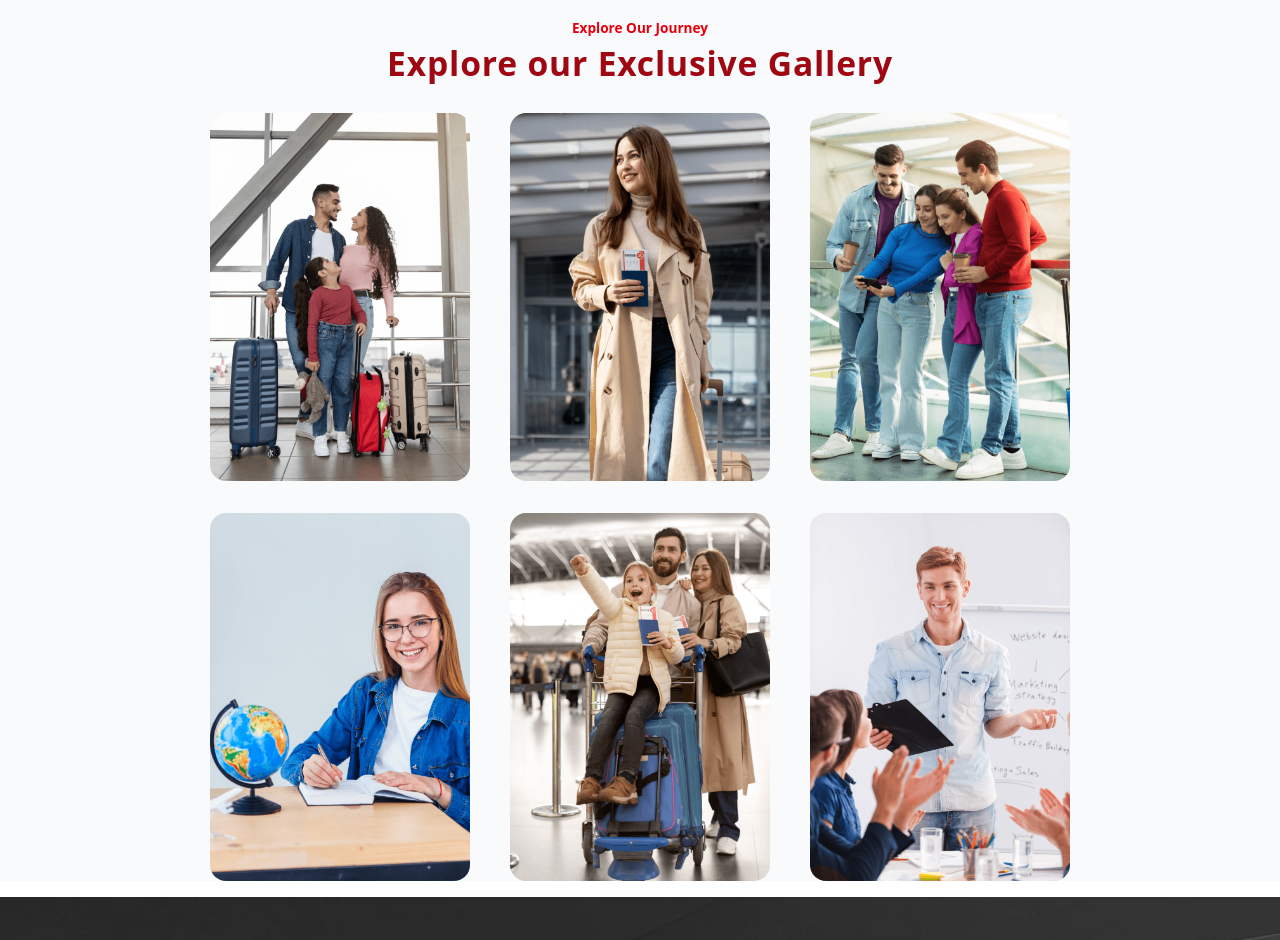
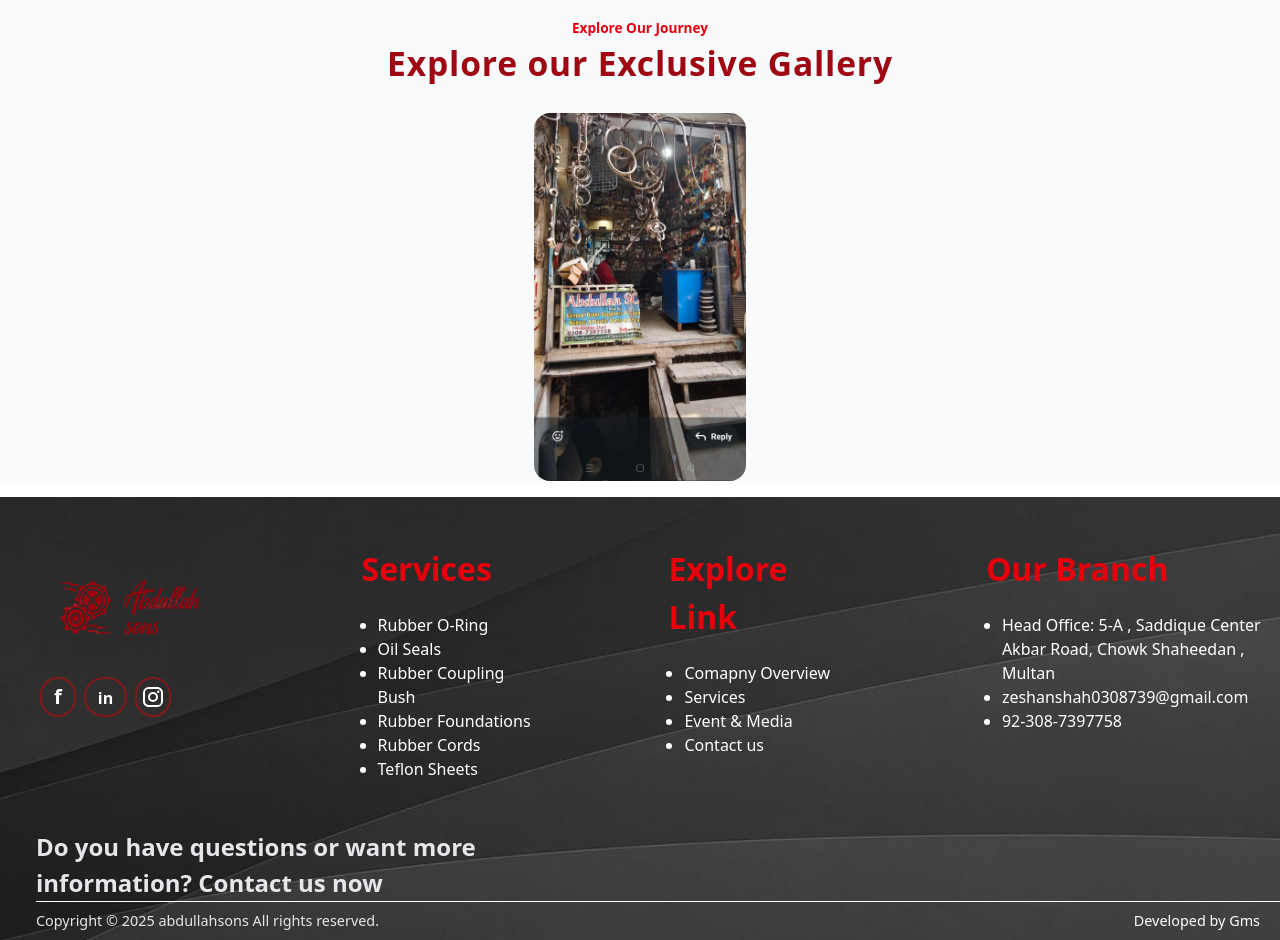
Before and after one commit to Gm-sani/AbdullahSons-Mux, a React (Vite) app: page /Event in a window 1280 px wide. Shown: the part 533-1473 px from the top of the page. Built offline with nearby package versions, Linux system fonts and the light colour scheme; the HTML template or start-up script is replaced by a standard one.

Commit message:
25/feb(Dukan)

```diff
--- a/src/Component/Gallery.jsx
+++ b/src/Component/Gallery.jsx
@@ -1,10 +1,10 @@
 import React from 'react'
-import gallery1 from './Pics/gallery1.png'
-import gallery2 from './Pics/gallery2.png'
-import gallery3 from './Pics/gallery3.png'
-import gallery4 from './Pics/gallery4.png'
-import gallery5 from './Pics/gallery5.png'
-import gallery6 from './Pics/gallery6.png'
+import gallery1 from './Pics/Dukan1.jpg'
+// import gallery2 from './Pics/gallery2.png'
+// import gallery3 from './Pics/gallery3.png'
+// import gallery4 from './Pics/gallery4.png'
+// import gallery5 from './Pics/gallery5.png'
+// import gallery6 from './Pics/gallery6.png'
 
 export default function Gallery() {
   return (
@@ -15,14 +15,14 @@ export default function Gallery() {
     <div className=''>
         <img src={gallery1} alt="gallery1" className='rounded-2xl h-[23rem]'/>
     </div>
-    <div className='lg:my-0 my-6'>
+    {/* <div className='lg:my-0 my-6'>
         <img src={gallery2} alt="gallery2" className='rounded-2xl h-[23rem]'/>
     </div>
     <div>
         <img src={gallery3} alt="gallery3" className='rounded-2xl h-[23rem]'/>
-    </div>
+    </div> */}
 </div>
-<div className='lg:flex md:flex-row justify-center gap-10 mt-8 lg:mx-0 mx-[5rem]'>
+{/* <div className='lg:flex md:flex-row justify-center gap-10 mt-8 lg:mx-0 mx-[5rem]'>
     <div >
         <img src={gallery4} alt="gallery4" className='rounded-2xl h-[23rem]'/>
     </div>
@@ -32,7 +32,7 @@ export default function Gallery() {
     <div>
         <img src={gallery6} alt="gallery6" className='rounded-2xl h-[23rem]'/>
     </div>
-</div>
+</div> */}
 </div>
   )
 }
```
Also changed, not shown: src/Component/Pics/Dukan1.jpg (added).
